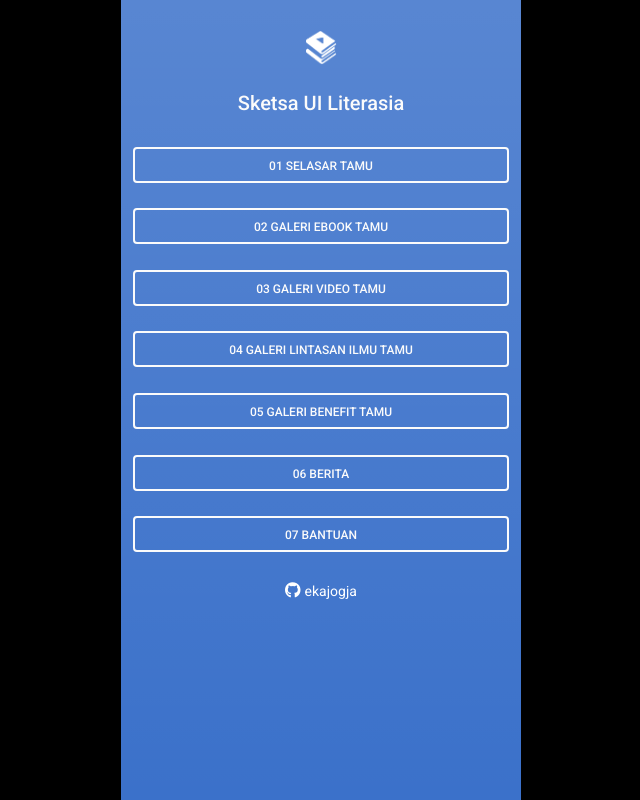
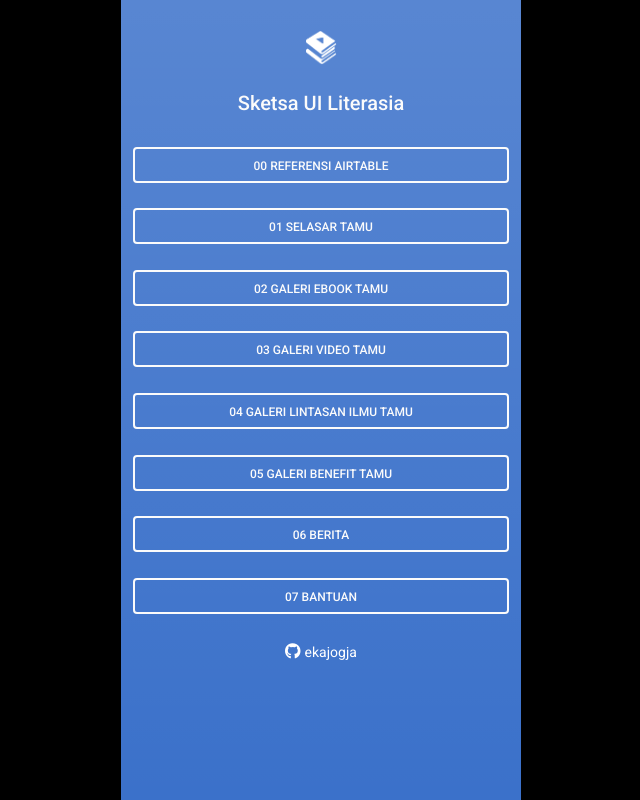
Before and after one commit to digitaliterasia/sketsaui, a website: page index.html in a window 1280 px wide. Shown: the whole page, without its empty margins (319-959 px from the left). Drawn offline with Linux system fonts and the light colour scheme.

Commit message:
Update index.html
added reference via airtable

```diff
--- a/index.html
+++ b/index.html
@@ -39,6 +39,7 @@
       />
       <br><br>
   <h5 class="text-light">Sketsa UI Literasia<br>&nbsp;</h5>
+  <a href="https://airtable.com/appQMl6tUpjMHwDmb/shrXK3Iq1voel6uO1/tbliVEUCjnuyNYL4y"><button type="button" class="btn btn-outline-light btn-block" data-mdb-ripple-color="dark">00 Referensi Airtable</button></a>&nbsp;
   <a href="/sketsaui/01selasartamu.html"><button type="button" class="btn btn-outline-light btn-block" data-mdb-ripple-color="dark">01 Selasar Tamu</button></a>&nbsp;
   <a href="/sketsaui/02galeriebooktamu.html"><button type="button" class="btn btn-outline-light btn-block" data-mdb-ripple-color="dark">02 Galeri Ebook Tamu</button></a>&nbsp;
   <a href="/sketsaui/03galerivideotamu.html"><button type="button" class="btn btn-outline-light btn-block" data-mdb-ripple-color="dark">03 Galeri Video Tamu</button></a>&nbsp;
```
